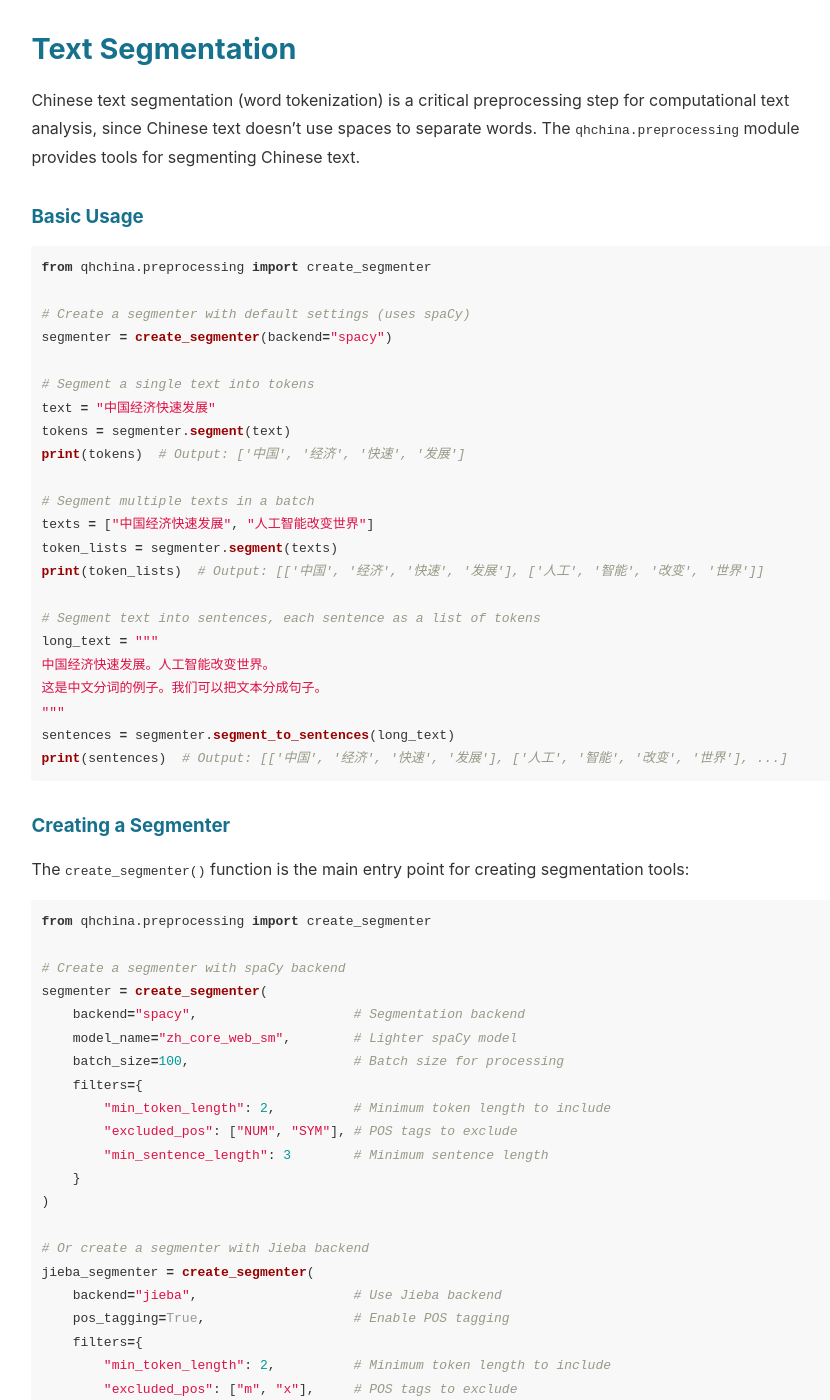
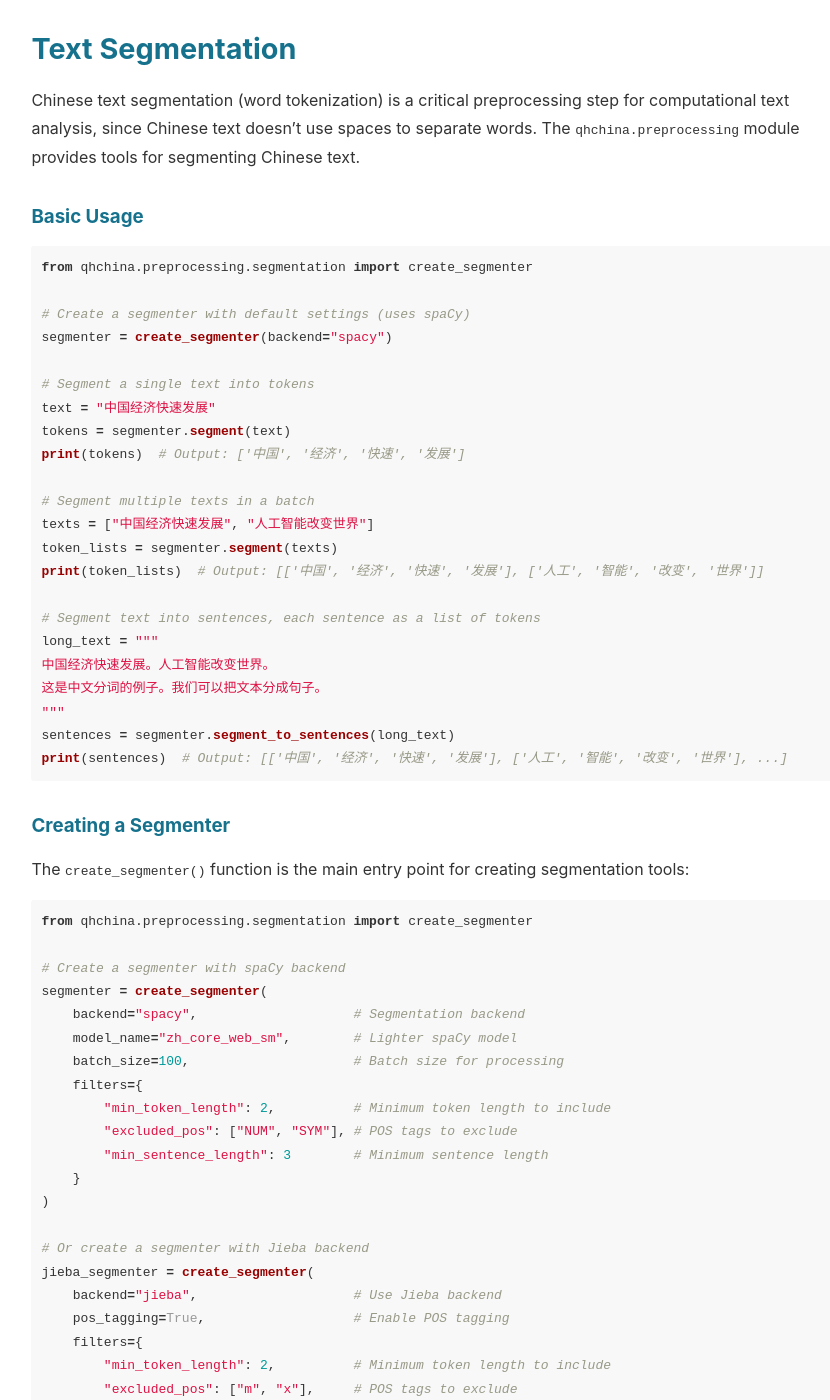
Before and after one commit to mcjkurz/qhchina, a Jekyll site: the page built from docs/pkg_docs/preprocessing/index.md, in a window 1280 px wide and 1400 px high, scrolled down 752 px. Shown: the whole window, without its empty margins (199-1029 px from the left). Built offline with Jekyll 4.4.1, drawn with Linux system fonts in a browser that asks for light colours; some of the changed text lies outside the part shown.

````diff
--- a/docs/pkg_docs/preprocessing/index.md
+++ b/docs/pkg_docs/preprocessing/index.md
@@ -15,7 +15,7 @@
 ### Basic Usage
 
 ```python
-from qhchina.preprocessing import create_segmenter
+from qhchina.preprocessing.segmentation import create_segmenter
 
 # Create a segmenter with default settings (uses spaCy)
 segmenter = create_segmenter(backend="spacy")
@@ -44,7 +44,7 @@
 The `create_segmenter()` function is the main entry point for creating segmentation tools:
 
 ```python
-from qhchina.preprocessing import create_segmenter
+from qhchina.preprocessing.segmentation import create_segmenter
 
 # Create a segmenter with spaCy backend
 segmenter = create_segmenter(
@@ -89,7 +89,7 @@
 The `SpacySegmenter` class provides Chinese text segmentation using spaCy models:
 
 ```python
-from qhchina.preprocessing import SpacySegmenter
+from qhchina.preprocessing.segmentation import SpacySegmenter
 
 # Create a spaCy-based segmenter
 segmenter = SpacySegmenter(
@@ -120,7 +120,7 @@
 The `JiebaSegmenter` class provides Chinese text segmentation using the Jieba library:
 
 ```python
-from qhchina.preprocessing import JiebaSegmenter
+from qhchina.preprocessing.segmentation import JiebaSegmenter
 
 # Create a Jieba-based segmenter
 segmenter = JiebaSegmenter(
@@ -151,7 +151,7 @@
 ### Basic Text Processing Pipeline
 
 ```python
-from qhchina.preprocessing import create_segmenter
+from qhchina.preprocessing.segmentation import create_segmenter
 from qhchina.helpers import load_texts, load_stopwords
 
 # Load stopwords
@@ -178,7 +178,7 @@
 ### Integration with Analytics
 
 ```python
-from qhchina.preprocessing import create_segmenter
+from qhchina.preprocessing.segmentation import create_segmenter
 from qhchina.analytics.topicmodels import LDAGibbsSampler
 
 # Create segmenter
````
Also changed, not shown: docs/pkg_docs/bert_classifier/index.md (+1 -2 lines), docs/pkg_docs/index.md (+1 -1 lines), docs/pkg_docs/topic_modeling/index.md (+1 -1 lines), docs/pkg_docs/word_embeddings/index.md (+2 -3 lines).
